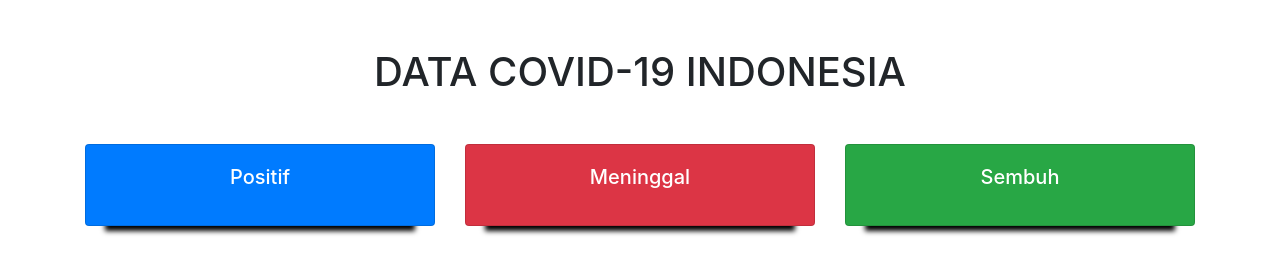
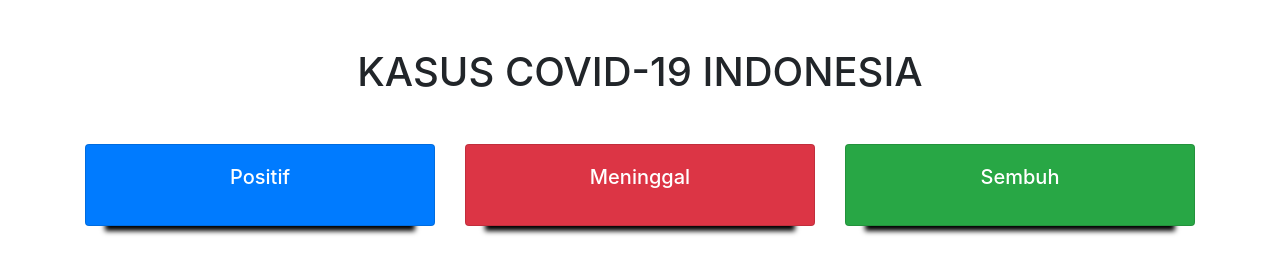
Before and after one commit to devnazir/corona-ind, a plain HTML site: page index.html in a window 1280 px wide. Drawn offline with nearby package versions, Linux system fonts and the light colour scheme; no server answers.

Commit message:
mengubah judul

```diff
--- a/index.html
+++ b/index.html
@@ -14,7 +14,7 @@
     <div class="container">
         <div class="row">
             <div class="col-md-12 judul">
-                <h1 class="text-center mt-5 mb-5">DATA COVID-19 INDONESIA</h1>
+                <h1 class="text-center mt-5 mb-5">KASUS COVID-19 INDONESIA</h1>
             </div>
         </div>
 
```
